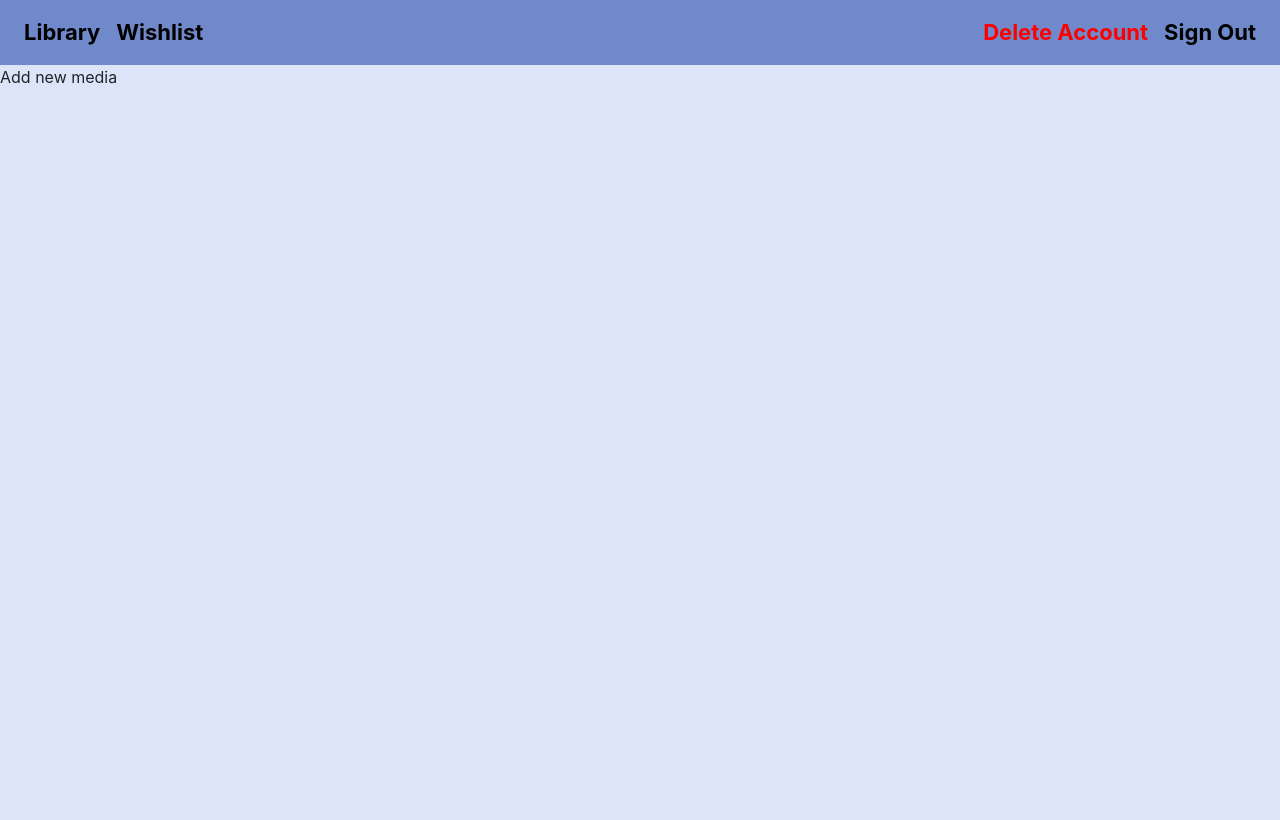
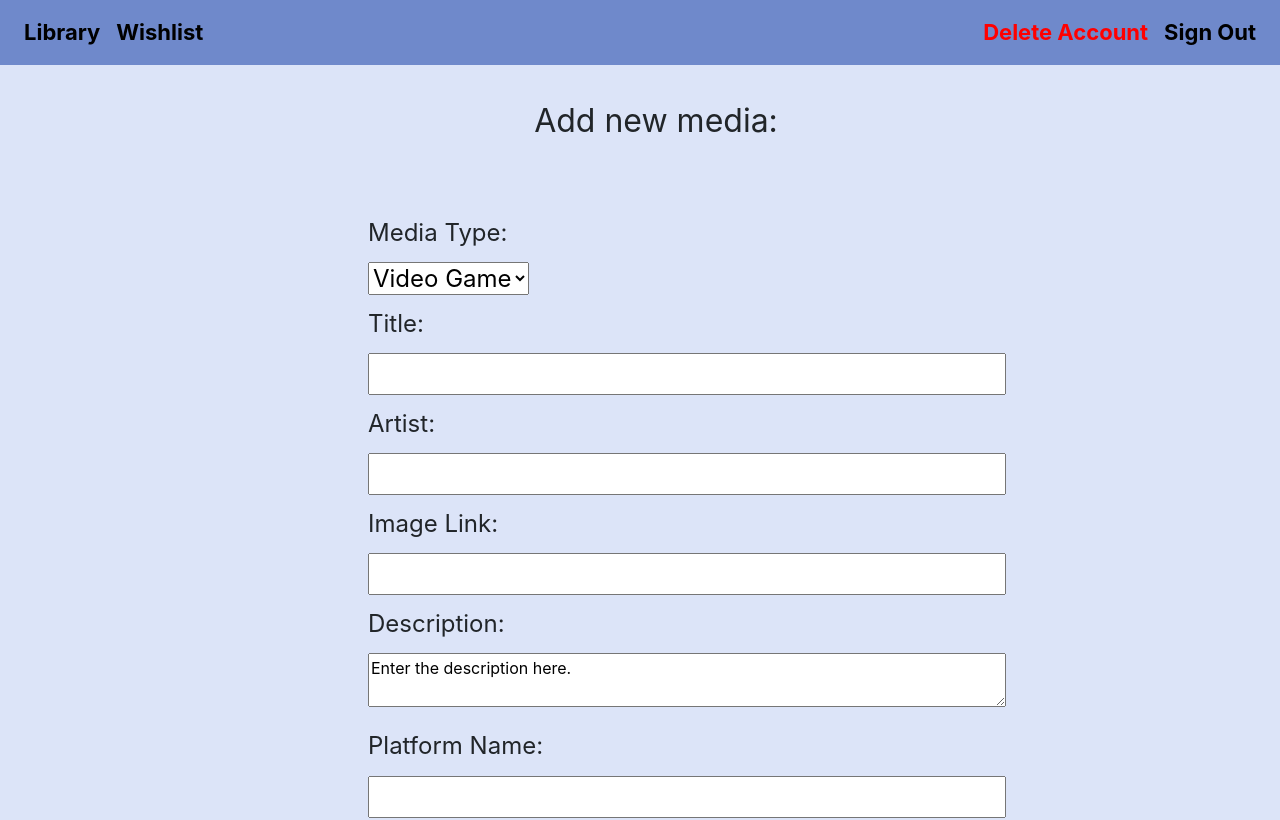
Before and after one commit to fallscameron01/Database_Project, a React (Create React App) app in the folder front-end/: page /add-new-media in a window 1280 px wide. Shown: the top 820 px of the page. Built offline with nearby package versions, Linux system fonts and the light colour scheme.

Commit message:
Add new media page

```diff
--- /dev/null
+++ b/front-end/src/components/add-new-media/index.css
@@ -0,0 +1,36 @@
+.new_media_body {
+    margin-bottom: 10%;
+}
+
+.new_media_message {
+    padding-left: 2.5%;
+    padding-top: 2.5%;
+    font-size: 200%;
+    text-align: center;
+}
+
+.new_media_form {
+    display: flex;
+    justify-content: center;
+    font-size: 150%;
+    margin-top: 5%;
+}
+
+.new_media_form label {
+    margin: 1%;
+}
+
+.new_media_form select {
+    margin: 1%;
+}
+
+.new_media_form input {
+    margin: 1%;
+    width: 115%;
+}
+
+.new_media_form textarea {
+    font-size: 12pt;
+    margin: 1%;
+    width: 115%;
+}
--- a/front-end/src/components/add-new-media/index.js
+++ b/front-end/src/components/add-new-media/index.js
@@ -1,9 +1,48 @@
 import React from "react";
+import "./index.css";
 
 function AddNewMedia() {
+  const handleSubmit = () => {
+    // this is where I would put code to create the media.
+    // IF I HAD ANY!
+  };
+
   return (
-    <div>
-        Add new media
+    <div class="new_media_body">
+      <div class="new_media_message">
+        Add new media:
+      </div>
+      <div class="new_media_form">
+        <form onSubmit={handleSubmit}>
+          <label>Media Type:</label><div/>
+          <select>
+            <option value="video_game">Video Game</option>
+            <option value="movie">Movie</option>
+            <option value="music">Music</option>
+            <option value="book">Book</option>
+          </select><div/>
+
+          <label>Title:</label><div/>
+          <input type="text" name="title"/><div/>
+
+          <label>Artist:</label><div/>
+          <input type="text" name="artist"/><div/>
+
+          <label>Image Link:</label><div/>
+          <input type="text" name="image_link"/><div/>
+
+          <label>Description:</label><div/>
+          <textarea name="description">Enter the description here.</textarea><div/>
+
+          <label>Platform Name:</label>
+          <input type="text" name="platform_name"></input><div/>
+
+          <label>Platform Link:</label>
+          <input type="text" name="platform_link"></input><div/>
+
+          <input type="submit" value="Done"/>
+        </form>
+      </div>
     </div>
   );
 }
```
